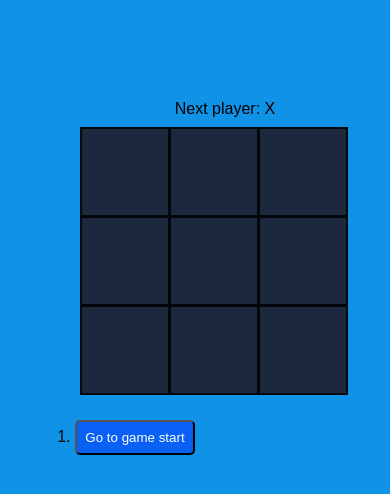
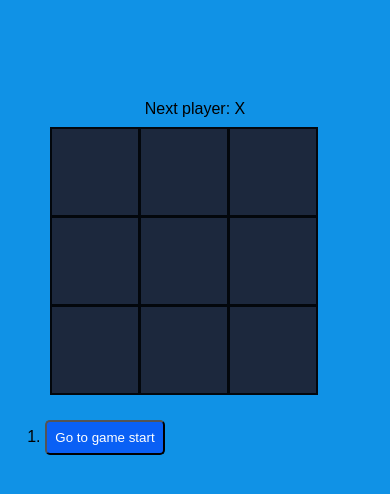
Before and after one commit to Kieran-en/tic-tac-toe, a React (Create React App) app: page / in a window 390 px wide. Shown: the top 494 px of the page. Built offline with nearby package versions, Linux system fonts and the light colour scheme.

Commit message:
fixing display on bobile

```diff
--- a/src/index.css
+++ b/src/index.css
@@ -111,7 +111,7 @@ body {
   .game {
     display: flex;
     flex-direction: column;
-    margin: 100px 60px;
+    margin: 100px 30px;
     width: 300px;
   }
   .game-info ol {
```
